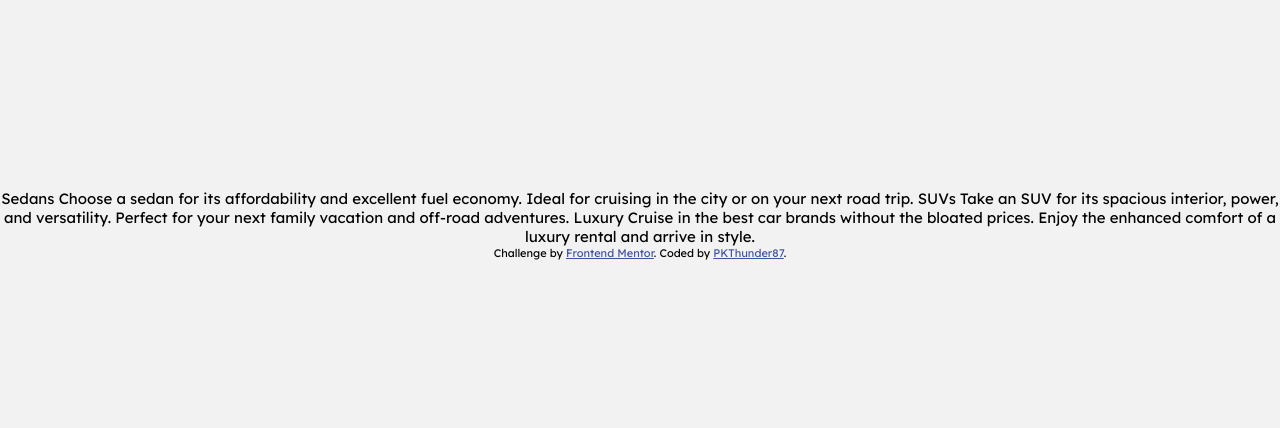
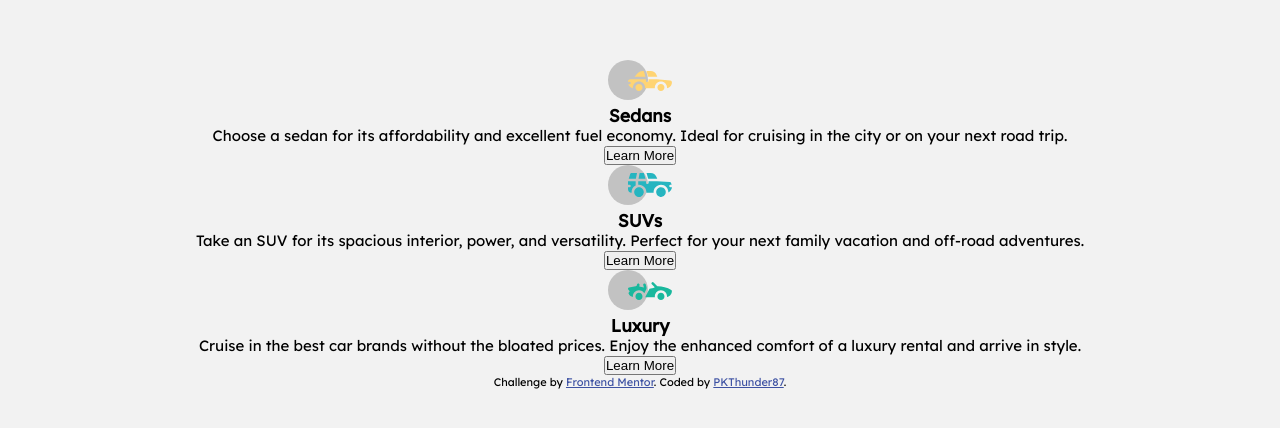
Before and after one commit to pkthunder87/3-column-preview-card, a plain HTML site: page index.html in a window 1280 px wide. Shown: the part 176-604 px from the top of the page. Drawn offline with Linux system fonts and the light colour scheme.

Commit message:
Feat: Add initial semantic HTML5 structure

```diff
--- a/index.html
+++ b/index.html
@@ -26,12 +26,43 @@
     <!-- Feel free to remove these styles or customise in your own stylesheet 👍 -->
   </head>
   <body>
-    Sedans Choose a sedan for its affordability and excellent fuel economy.
-    Ideal for cruising in the city or on your next road trip. SUVs Take an SUV
-    for its spacious interior, power, and versatility. Perfect for your next
-    family vacation and off-road adventures. Luxury Cruise in the best car
-    brands without the bloated prices. Enjoy the enhanced comfort of a luxury
-    rental and arrive in style.
+    <section class="3-col-card">
+      <div class="col-card-1">
+        <img src="images/icon-sedans.svg" alt="" class="icon" />
+        <h3 class="heading">
+          <strong>Sedans</strong>
+        </h3>
+        <p class="body-text">
+          Choose a sedan for its affordability and excellent fuel economy. Ideal
+          for cruising in the city or on your next road trip.
+        </p>
+        <button class="btn col-card-1__btn">Learn More</button>
+      </div>
+
+      <div class="col-card-2">
+        <img src="images/icon-suvs.svg" alt="" class="icon" />
+        <h3 class="heading">
+          <strong>SUVs</strong>
+        </h3>
+        <p class="body-text">
+          Take an SUV for its spacious interior, power, and versatility. Perfect
+          for your next family vacation and off-road adventures.
+        </p>
+        <button class="btn col-card-1__btn">Learn More</button>
+      </div>
+
+      <div class="col-card-3">
+        <img src="images/icon-luxury.svg" alt="" class="icon" />
+        <h3 class="heading">
+          <strong>Luxury</strong>
+        </h3>
+        <p class="body-text">
+          Cruise in the best car brands without the bloated prices. Enjoy the
+          enhanced comfort of a luxury rental and arrive in style.
+        </p>
+        <button class="btn col-card-1__btn">Learn More</button>
+      </div>
+    </section>
 
     <div class="attribution">
       Challenge by
```
